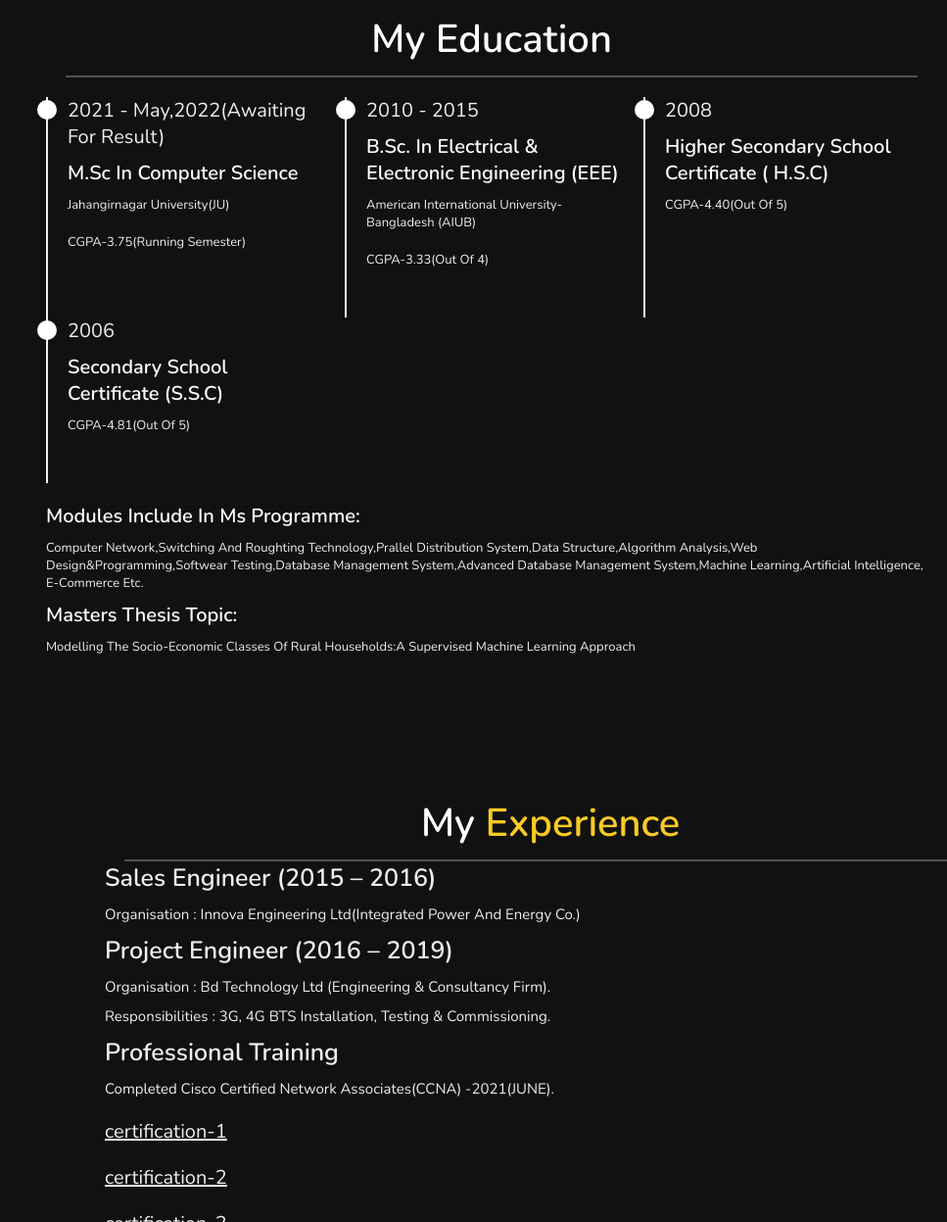
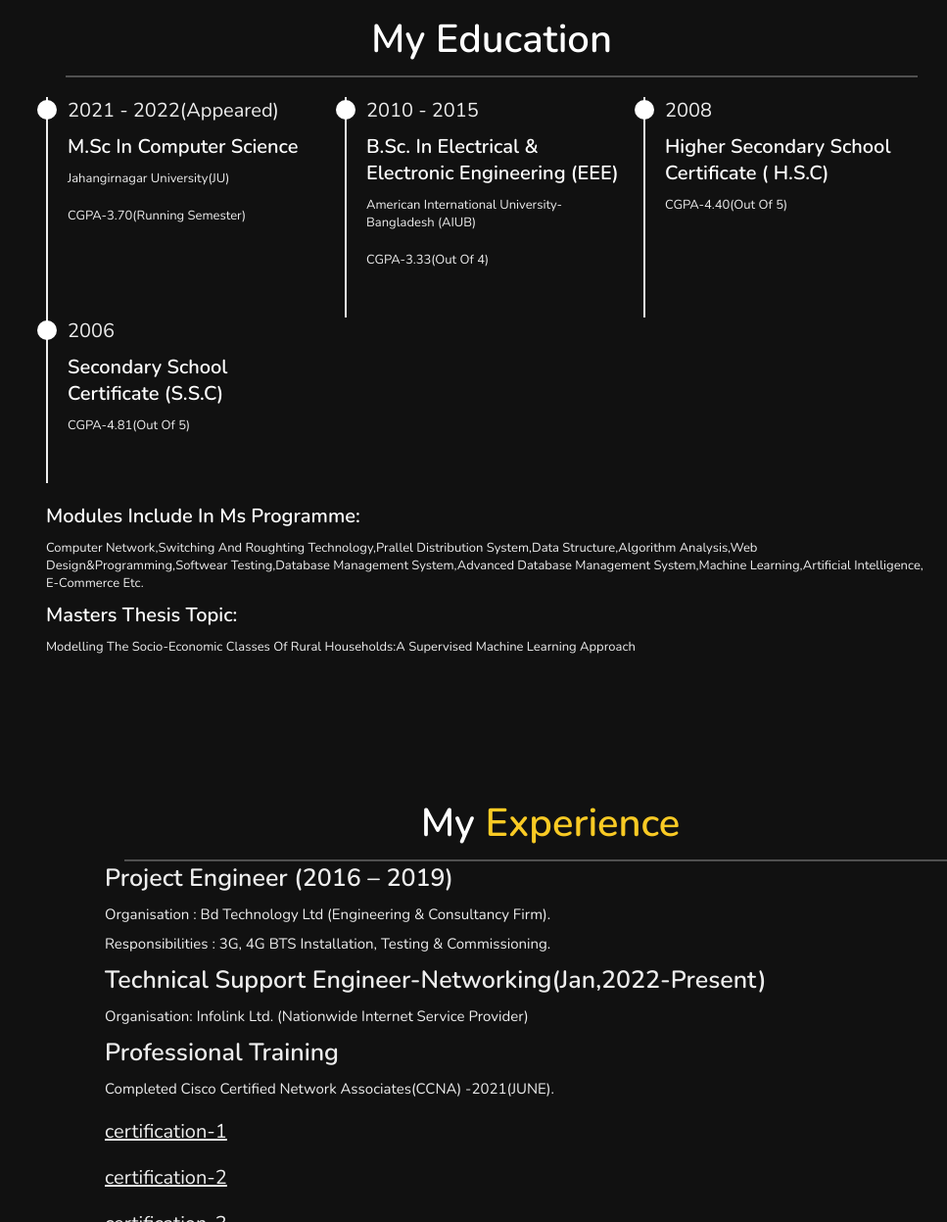
Before and after one commit to Tanimdewan/Resposive-portfolio, a plain HTML site: page index.html in a window 1280 px wide. Shown: the part 1607-2854 px from the top of the page at 98% size, without its empty margins (313-1280 px from the left). Drawn offline with nearby package versions, Linux system fonts and the light colour scheme.

Commit message:
infolink

```diff
--- a/index.html
+++ b/index.html
@@ -144,10 +144,10 @@
     <div class="box-container">
 
         <div class="box">
-            <div class="year">2021 - may,2022(awaiting for result)</div>
+            <div class="year">2021 - 2022(Appeared)</div>
             <h3>M.sc in Computer Science</h3>
             <p>Jahangirnagar University(JU)</p>
-            <p>CGPA-3.75(Running semester)</p>
+            <p>CGPA-3.70(Running semester)</p>
         </div>
 
         <div class="box">
@@ -188,11 +188,11 @@
            <h1 class="heading">my <span>experience</span></h1>
          </div>
            <div class="experience">
-            <h2>Sales Engineer (2015 – 2016)</h2>
-            <p>Organisation : Innova Engineering Ltd(Integrated power and Energy co.)</p>
               <h2>Project Engineer (2016 – 2019)</h2>
                <p>Organisation : Bd Technology Ltd (Engineering & consultancy firm).</p>
                <p>Responsibilities : 3G, 4G BTS installation, testing & commissioning.</p>
+               <h2>Technical Support Engineer-Networking(Jan,2022-present)</h2>
+               <p>Organisation: Infolink Ltd. (Nationwide Internet Service Provider)</p>
                <h2>Professional Training</h2>
                <p>Completed Cisco Certified Network Associates(CCNA) -2021(JUNE).</p>
                <div>
```
